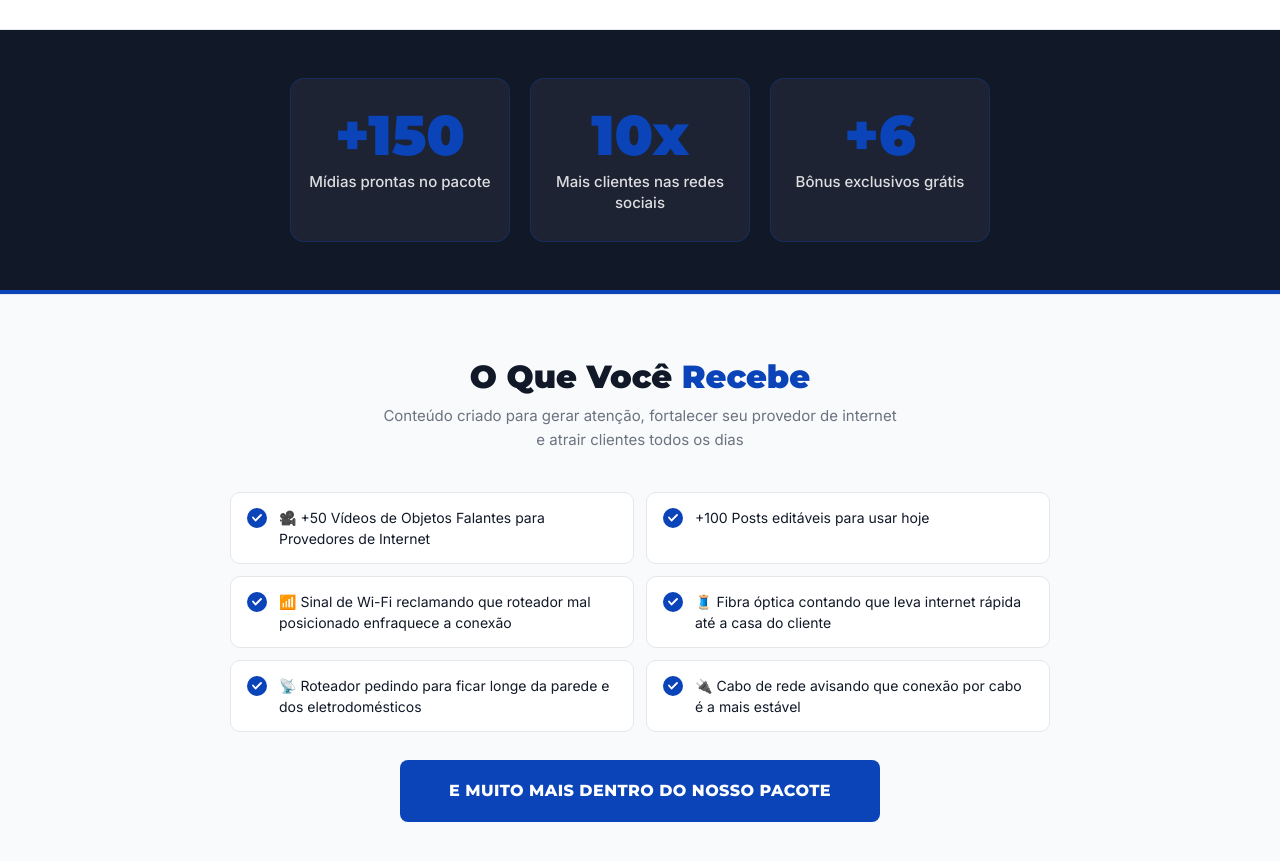
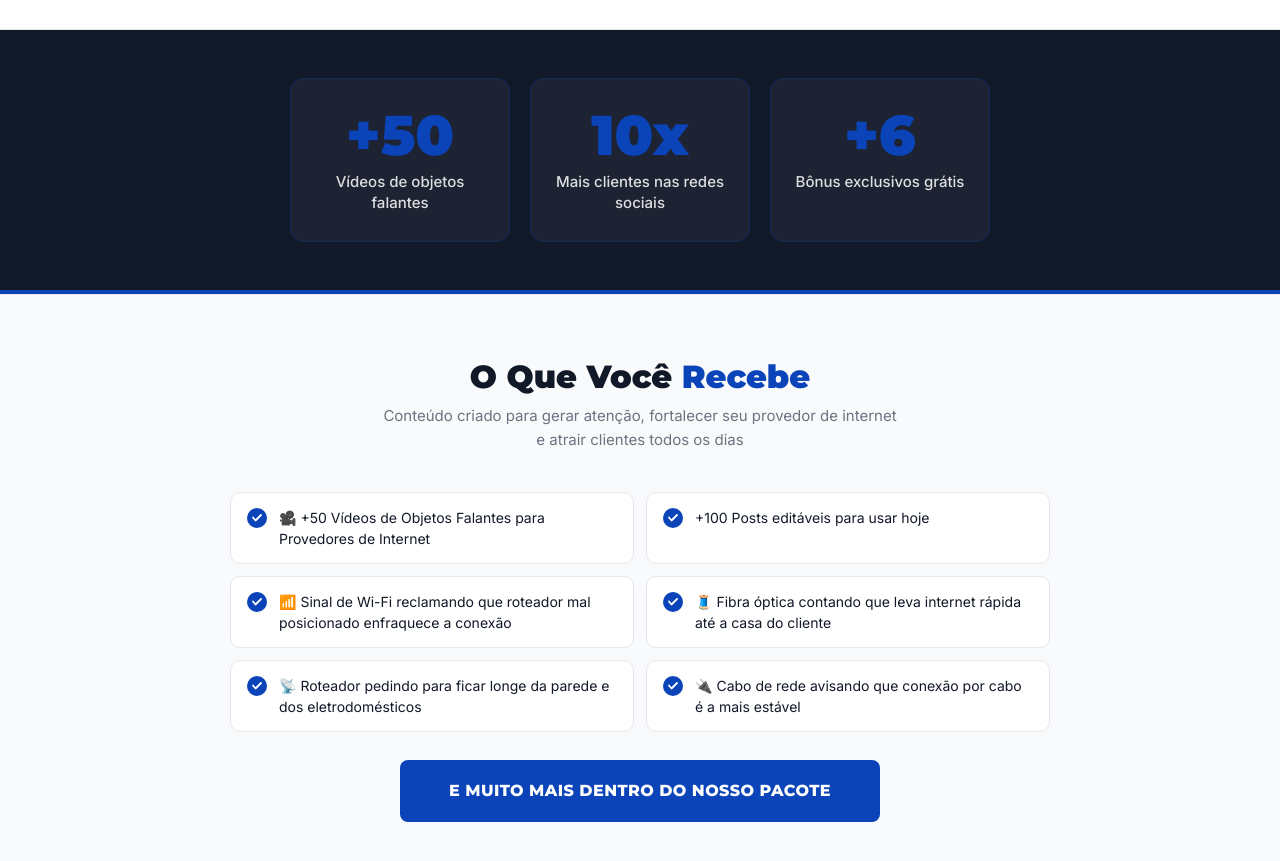
Before and after one commit to Obelani/objprovedorinternet10, a plain HTML site: page index.html in a window 1280 px wide. Shown: the part 1547-2408 px from the top of the page. Drawn offline with Linux system fonts and the light colour scheme.

Commit message:
Corrige contador: +50 vídeos de objetos falantes (era +150 mídias)
Co-Authored-By: Claude Sonnet 5.5 <noreply@anthropic.com>

```diff
--- a/index.html
+++ b/index.html
@@ -188,7 +188,7 @@ footer a{color:var(--verde);text-decoration:underline}
 
 <div class="contador">
   <div class="contador-grid">
-    <div class="contador-item"><div class="contador-numero">+150</div><div class="contador-descricao">Mídias prontas no pacote</div></div>
+    <div class="contador-item"><div class="contador-numero">+50</div><div class="contador-descricao">Vídeos de objetos falantes</div></div>
     <div class="contador-item"><div class="contador-numero">10x</div><div class="contador-descricao">Mais clientes nas redes sociais</div></div>
     <div class="contador-item"><div class="contador-numero">+6</div><div class="contador-descricao">Bônus exclusivos grátis</div></div>
   </div>
```
